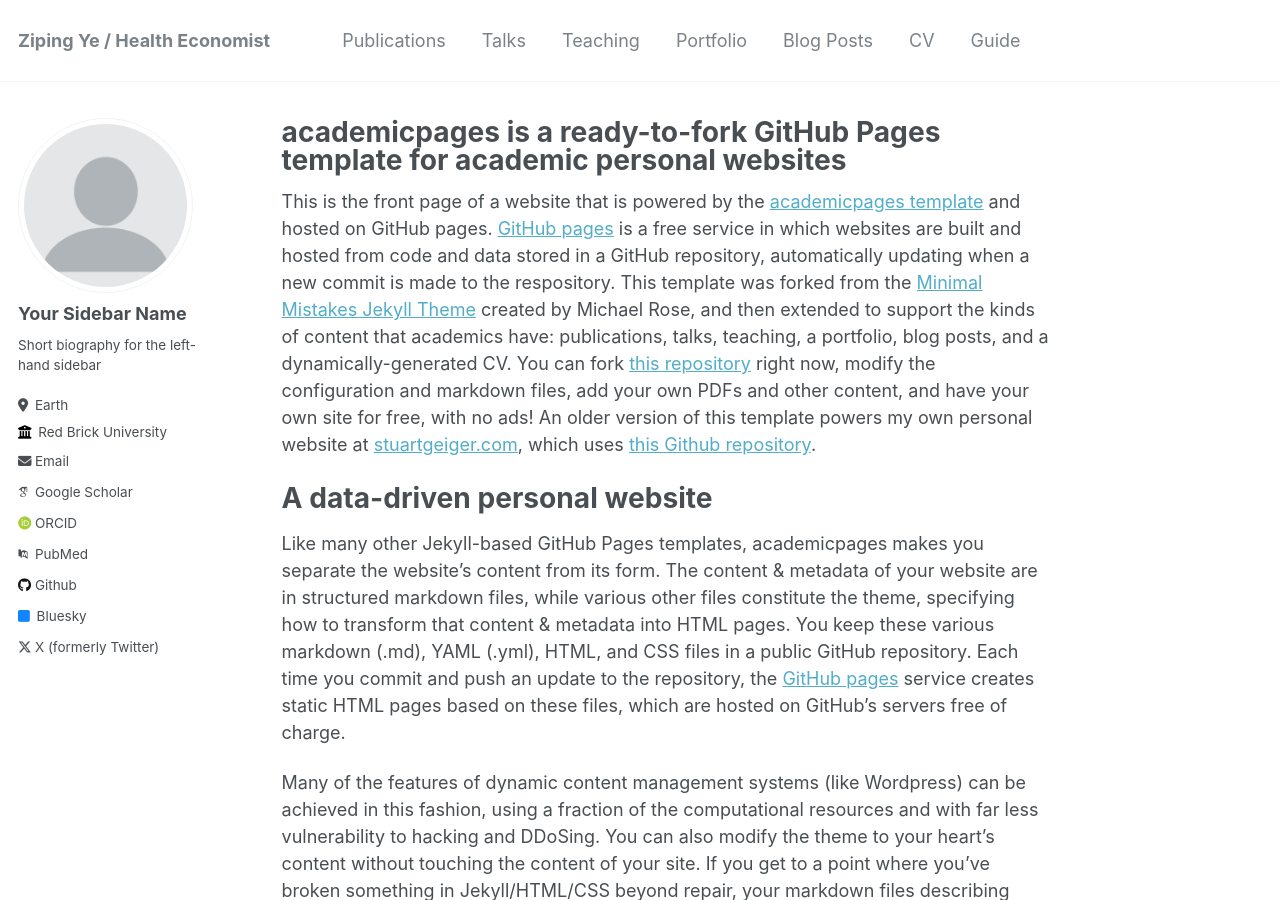
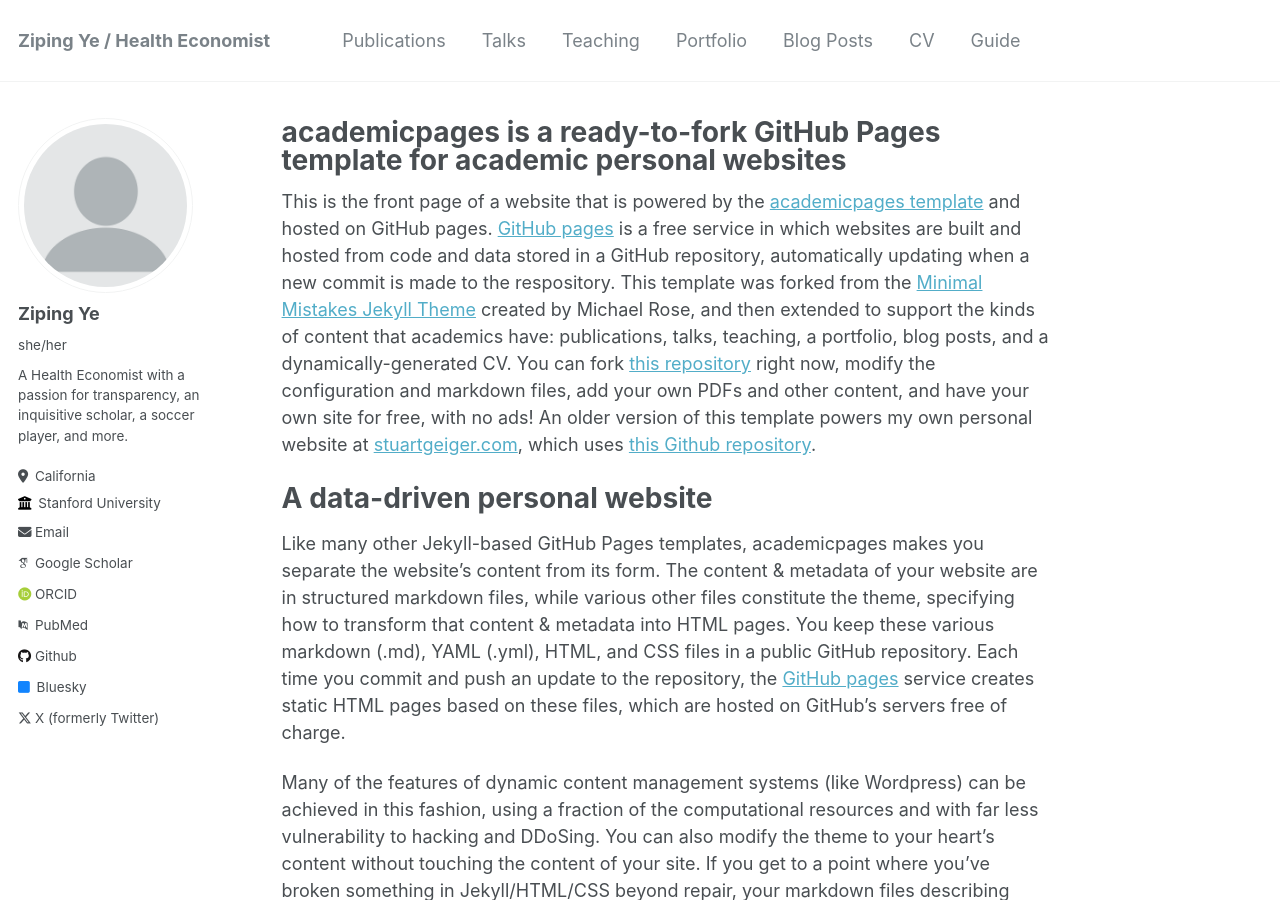
Before and after one commit to Yeatsea/Yeatsea.github.io, a Jekyll site: the page built from _pages/about.md, in a window 1280 px wide and 900 px high. Built offline with Jekyll 4.4.1, drawn with Linux system fonts in a browser that asks for light colours; some web fonts are replaced.

Commit message:
Update _config.yml

```diff
--- a/_config.yml
+++ b/_config.yml
@@ -12,9 +12,9 @@ title                    : "Ziping Ye / Health Economist"
 title_separator          : "-"
 name                     : &name "Ziping Ye"
 description              : &description "personal description"
-url                      : https://academicpages.github.io # the base hostname & protocol for your site e.g. "https://mmistakes.github.io"
+url                      : https://Yeatsea.github.io # the base hostname & protocol for your site e.g. "https://mmistakes.github.io"
 baseurl                  : "" # the subpath of your site, e.g. "/blog"
-repository               : "academicpages/academicpages.github.io"
+repository               : "Yeatsea/Yeatsea.github.io"
 
 # Site Author - The following control what appear as part of the author content on the side bar.
 #               If a field is blank the icon and link will not appear, otherwise it will be shown.
@@ -22,13 +22,13 @@ repository               : "academicpages/academicpages.github.io"
 author:
   # Biographic information
   avatar           : "profile.png"
-  name             : "Your Sidebar Name"
-  pronouns         : # example: "she/her"
-  bio              : "Short biography for the left-hand sidebar"
-  location         : "Earth"
-  employer         : "Red Brick University"
+  name             : "Ziping Ye"
+  pronouns         : "she/her"
+  bio              : "A Health Economist with a passion for transparency, an inquisitive scholar, a soccer player, and more."
+  location         : "California"
+  employer         : "Stanford University"
   uri              : # URL
-  email            : "none@example.org"
+  email            : "ziping@stanford.edu"
 
   # Academic websites
   arxiv            : # URL - Update with the correct link to your profile
```
